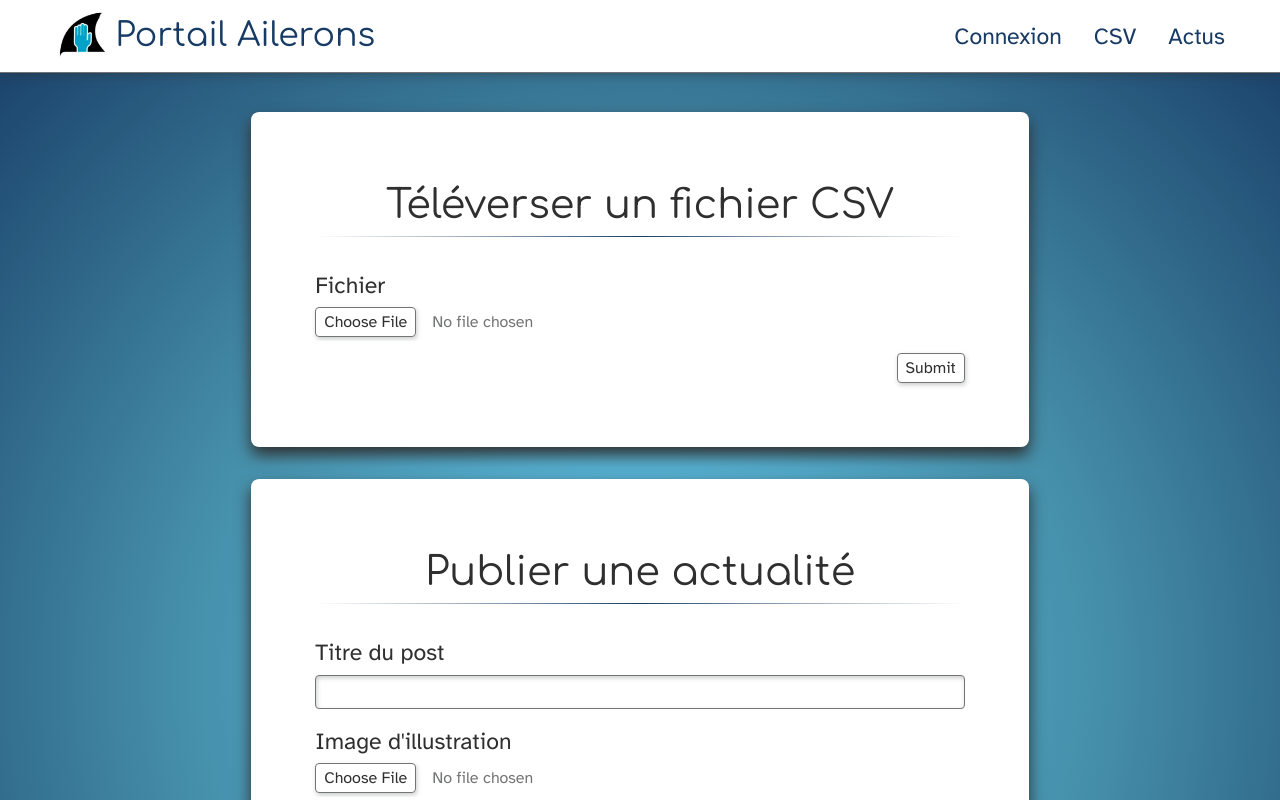
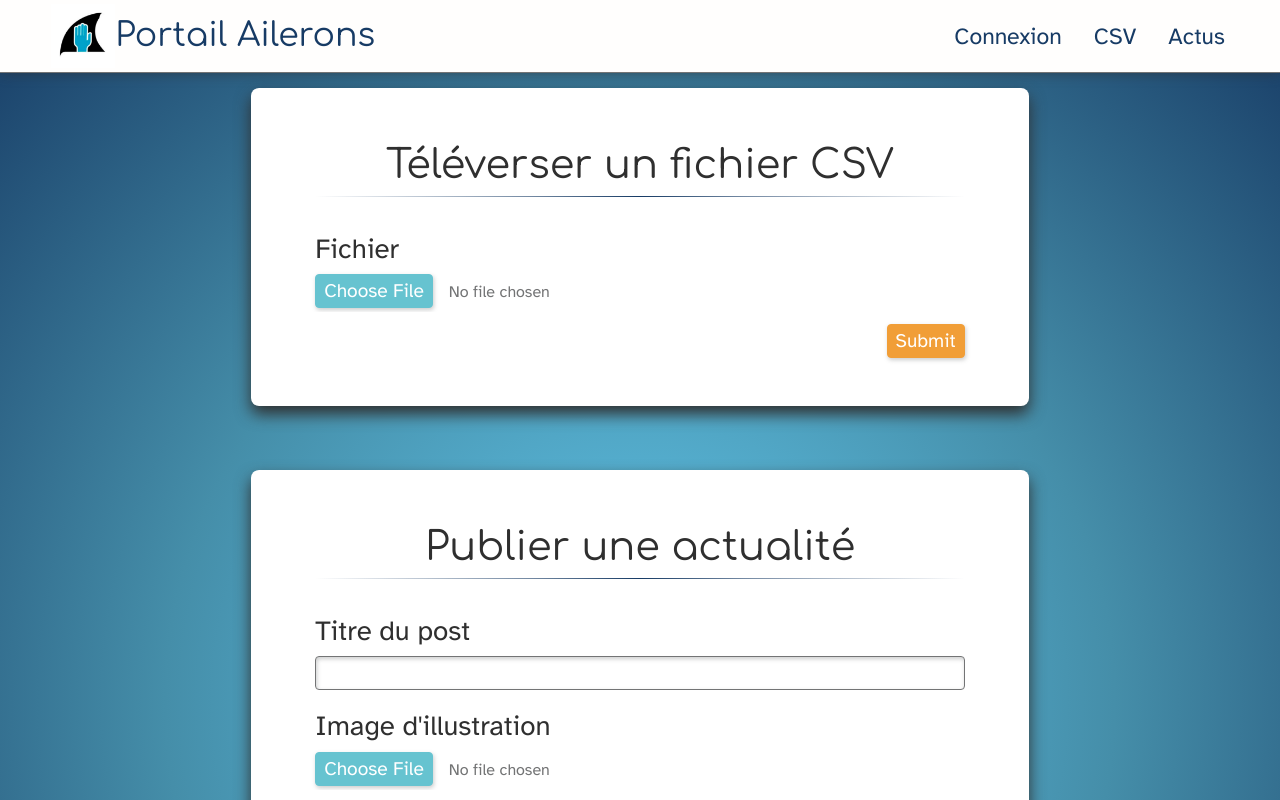
Before and after one commit to LouisCoutel/Ailerons-Portail, a website: page index.html in a window 1280 px wide. Shown: the top 800 px of the page. Drawn offline with Linux system fonts and the light colour scheme.

Commit message:
Style some more

```diff
--- a/styles.css
+++ b/styles.css
@@ -7,6 +7,7 @@
     --deep-saffron: #F19E37;
     --smokey-grey: #737475;
     --dark-grey: #2f2f2f;
+    --egg-shell: #FFFEFD;
 }
 
 html, body, main {
@@ -27,12 +28,12 @@ header {
     display: flex;
     align-items: center;
     justify-content: space-between;
-    background-color: white;
+    background-color: var(--egg-shell);
     top: 0;
     left: 0;
     right: 0;
     height: fit-content;
-    max-height: 10vh;
+    max-height: 80px;
     padding: 0.25rem 4vw;
     box-sizing: border-box;
 
@@ -74,19 +75,19 @@ a {
 a:hover {
     color: var(--deep-saffron);
 }
+
 main {
-    margin-top: 10vh;
     display: flex;
     flex-direction: column;
-    gap: 2rem;
-    padding: 4vh 4vw;
+    gap: 4rem;
+    padding: 88px 4vw;
 }
 
 main > section {
     display: flex;
     flex-direction: column;
     align-items: center;
-    padding: 4rem;
+    padding: 3rem 4rem;
     background-color: white;
     border-radius: 0.5rem;
     box-sizing: border-box;
@@ -123,7 +124,7 @@ form {
 
 
 label {
-    font-size: 1.44rem;
+    font-size: 1.728rem;
     line-height: 1.5;
     display: flex;
     flex-direction: column;
@@ -144,6 +145,7 @@ input {
 
 input.date, input.field, textarea, ::file-selector-button, input.submit {
     all: unset;
+    cursor: pointer;
     font-size: 1rem;
     border-radius: 0.25rem;
     border: 1px solid;
@@ -176,18 +178,22 @@ input.file {
     color: var(--dark-grey);
     position: relative;
     margin: 4px 1rem 4px 4px;
+    border-color: var(--blue-hosta);
+    background-color:var(--blue-hosta);
+    color: white;
 }
 
 ::file-selector-button:hover {
-    color: white;
+    color: var(--blue-hosta);
     border-color: var(--blue-hosta);
-    background-color:var(--blue-hosta);
+    background-color:var(--egg-shell);
 }
 
 button, input.submit, ::file-selector-button {
     box-shadow: 1px 2px 4px #7374755c;
      transition: transform 250ms ease-out;
      overflow: visible;
+     font-size: 1.2rem;
 }
 
 input.date {
@@ -203,6 +209,9 @@ input.submit {
     width: fit-content;
     height: fit-content;
     align-self: flex-end;
+    color: white;
+    border-color: var(--deep-saffron);
+    background-color:var(--deep-saffron);
 }
 
 button:hover, input.submit:hover {
@@ -210,9 +219,9 @@ button:hover, input.submit:hover {
 }
 
 input.submit:hover {
-    color: white;
+    background-color: var(--egg-shell);
+    color: var(--deep-saffron);
     border-color: var(--deep-saffron);
-    background-color:var(--deep-saffron);
 }
 
 div.row-wrapper {
```
